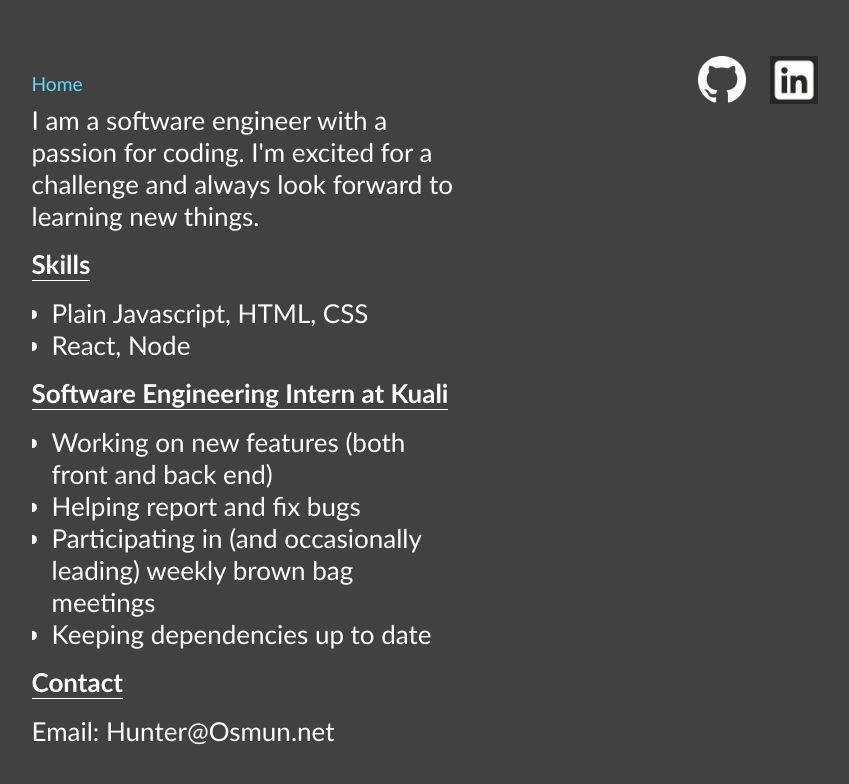
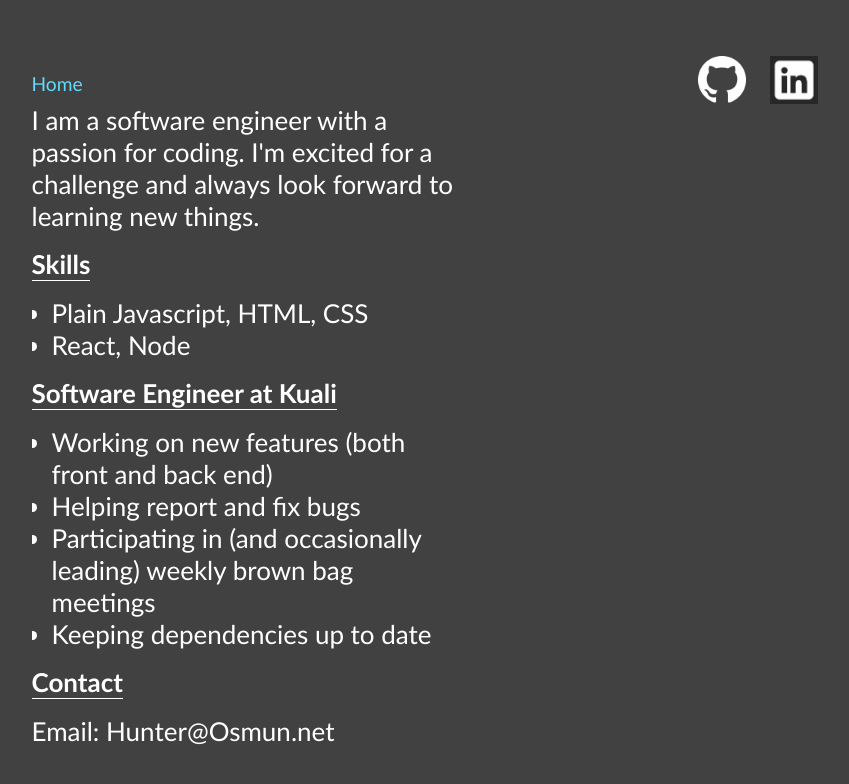
Before and after one commit to Hunterosmun/hunter-osmun, a React (Create React App) app: page /about in a window 1280 px wide. Shown: the top 784 px of the page, without its empty margins (396-1245 px from the left). Built offline with nearby package versions, Linux system fonts and the light colour scheme.

Commit message:
Job Title Change

```diff
--- a/src/pages/about.js
+++ b/src/pages/about.js
@@ -41,7 +41,7 @@ export default function About () {
           <li>Plain Javascript, HTML, CSS</li>
           <li>React, Node</li>
         </ul>
-        <h4>Software Engineering Intern at Kuali</h4>
+        <h4>Software Engineer at Kuali</h4>
         <ul>
           <li>Working on new features (both front and back end)</li>
           <li>Helping report and fix bugs</li>
```
